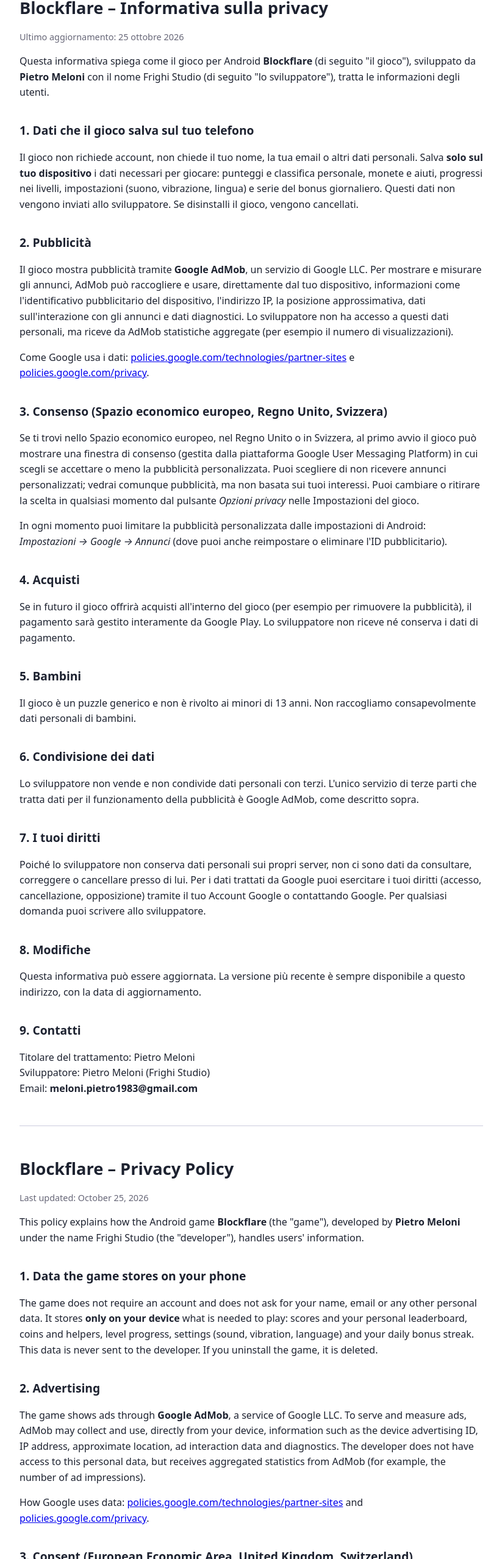
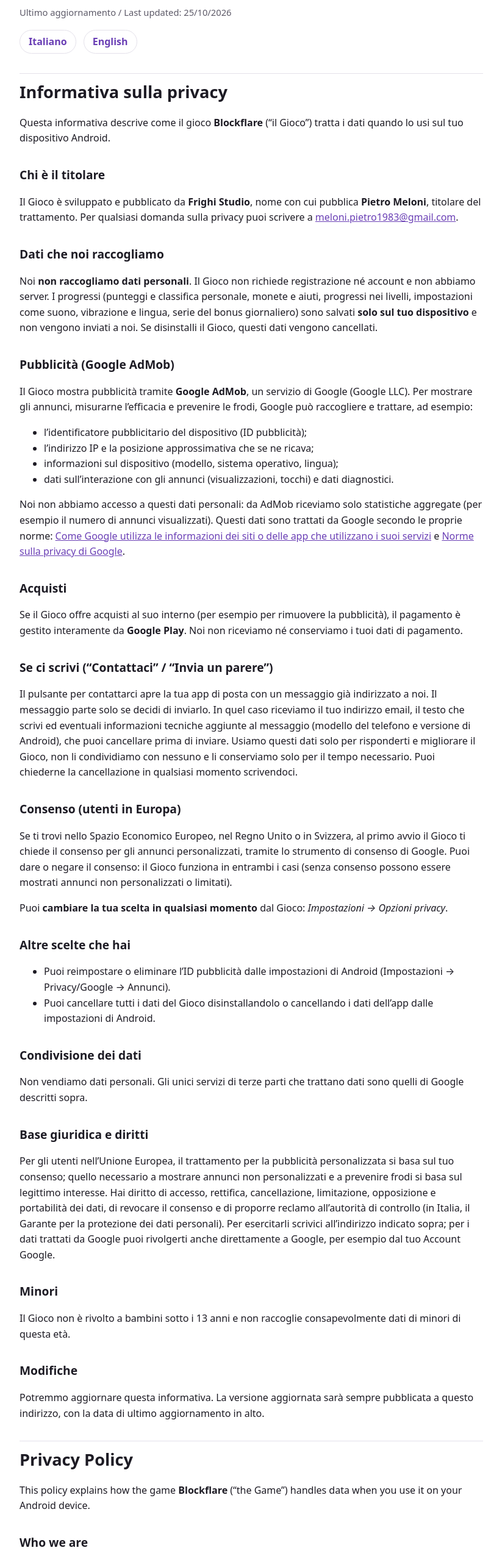
Before and after one commit to Frighi83/blockflare-privacy, a plain HTML site: page index.html in a window 1280 px wide. Shown: the part 81-2638 px from the top of the page at 61% size, without its empty margins (228-1051 px from the left). Drawn offline with Linux system fonts and the light colour scheme.

Commit message:
Update index.html

```diff
--- a/index.html
+++ b/index.html
@@ -3,95 +3,125 @@
 <head>
 <meta charset="utf-8">
 <meta name="viewport" content="width=device-width, initial-scale=1">
-<title>Blockflare – Privacy Policy / Informativa sulla privacy</title>
+<title>Blockflare – Informativa privacy / Privacy Policy</title>
 <style>
-  body { font-family: system-ui, -apple-system, "Segoe UI", Roboto, sans-serif; line-height: 1.6; max-width: 760px; margin: 0 auto; padding: 24px 16px 64px; color: #1d2230; background: #fff; }
-  h1 { font-size: 1.7rem; margin-bottom: 0.2em; }
-  h2 { font-size: 1.2rem; margin-top: 1.8em; }
-  nav a { margin-right: 14px; font-weight: 600; }
-  hr { margin: 48px 0; border: 0; border-top: 1px solid #ccd; }
-  .muted { color: #667; font-size: 0.9rem; }
+  :root { --bg:#ffffff; --fg:#1d1b24; --muted:#5d5a68; --line:#e4e1ea; --accent:#6a3fb5; }
+  @media (prefers-color-scheme: dark) { :root { --bg:#120d1c; --fg:#ece8f4; --muted:#a8a2b6; --line:#2c2440; --accent:#c6a8ff; } }
+  body { background:var(--bg); color:var(--fg); font:16px/1.6 system-ui, -apple-system, "Segoe UI", Roboto, sans-serif; margin:0; }
+  main { max-width:760px; margin:0 auto; padding:32px 16px 64px; }
+  h1 { font-size:1.7rem; margin:0 0 4px; }
+  h2 { font-size:1.2rem; margin:32px 0 8px; }
+  p, li { color:var(--fg); }
+  .muted { color:var(--muted); font-size:.92rem; }
+  nav { margin:16px 0 8px; display:flex; gap:12px; }
+  nav a { color:var(--accent); font-weight:600; text-decoration:none; border:1px solid var(--line); padding:6px 14px; border-radius:999px; }
+  section { border-top:1px solid var(--line); margin-top:32px; padding-top:8px; }
+  a { color:var(--accent); }
 </style>
 </head>
 <body>
+<main>
+  <h1>Blockflare</h1>
+  <p class="muted">Ultimo aggiornamento / Last updated: 25/10/2026</p>
+  <nav><a href="#it">Italiano</a><a href="#en">English</a></nav>
 
-<nav><a href="#it">Italiano</a> <a href="#en">English</a></nav>
+  <section id="it" lang="it">
+    <h1>Informativa sulla privacy</h1>
+    <p>Questa informativa descrive come il gioco <strong>Blockflare</strong> (“il Gioco”) tratta i dati quando lo usi sul tuo dispositivo Android.</p>
 
-<!-- ===================== ITALIANO ===================== -->
-<section id="it" lang="it">
-<h1>Blockflare – Informativa sulla privacy</h1>
-<p class="muted">Ultimo aggiornamento: 25 ottobre 2026</p>
+    <h2>Chi è il titolare</h2>
+    <p>Il Gioco è sviluppato e pubblicato da <strong>Frighi Studio</strong>, nome con cui pubblica <strong>Pietro Meloni</strong>, titolare del trattamento. Per qualsiasi domanda sulla privacy puoi scrivere a <a href="mailto:meloni.pietro1983@gmail.com">meloni.pietro1983@gmail.com</a>.</p>
 
-<p>Questa informativa spiega come il gioco per Android <strong>Blockflare</strong> (di seguito "il gioco"), sviluppato da <strong>Pietro Meloni</strong> con il nome Frighi Studio (di seguito "lo sviluppatore"), tratta le informazioni degli utenti.</p>
+    <h2>Dati che noi raccogliamo</h2>
+    <p>Noi <strong>non raccogliamo dati personali</strong>. Il Gioco non richiede registrazione né account e non abbiamo server. I progressi (punteggi e classifica personale, monete e aiuti, progressi nei livelli, impostazioni come suono, vibrazione e lingua, serie del bonus giornaliero) sono salvati <strong>solo sul tuo dispositivo</strong> e non vengono inviati a noi. Se disinstalli il Gioco, questi dati vengono cancellati.</p>
 
-<h2>1. Dati che il gioco salva sul tuo telefono</h2>
-<p>Il gioco non richiede account, non chiede il tuo nome, la tua email o altri dati personali. Salva <strong>solo sul tuo dispositivo</strong> i dati necessari per giocare: punteggi e classifica personale, monete e aiuti, progressi nei livelli, impostazioni (suono, vibrazione, lingua) e serie del bonus giornaliero. Questi dati non vengono inviati allo sviluppatore. Se disinstalli il gioco, vengono cancellati.</p>
+    <h2>Pubblicità (Google AdMob)</h2>
+    <p>Il Gioco mostra pubblicità tramite <strong>Google AdMob</strong>, un servizio di Google (Google LLC). Per mostrare gli annunci, misurarne l’efficacia e prevenire le frodi, Google può raccogliere e trattare, ad esempio:</p>
+    <ul>
+      <li>l’identificatore pubblicitario del dispositivo (ID pubblicità);</li>
+      <li>l’indirizzo IP e la posizione approssimativa che se ne ricava;</li>
+      <li>informazioni sul dispositivo (modello, sistema operativo, lingua);</li>
+      <li>dati sull’interazione con gli annunci (visualizzazioni, tocchi) e dati diagnostici.</li>
+    </ul>
+    <p>Noi non abbiamo accesso a questi dati personali: da AdMob riceviamo solo statistiche aggregate (per esempio il numero di annunci visualizzati). Questi dati sono trattati da Google secondo le proprie norme: <a href="https://policies.google.com/technologies/partner-sites">Come Google utilizza le informazioni dei siti o delle app che utilizzano i suoi servizi</a> e <a href="https://policies.google.com/privacy">Norme sulla privacy di Google</a>.</p>
 
-<h2>2. Pubblicità</h2>
-<p>Il gioco mostra pubblicità tramite <strong>Google AdMob</strong>, un servizio di Google LLC. Per mostrare e misurare gli annunci, AdMob può raccogliere e usare, direttamente dal tuo dispositivo, informazioni come l'identificativo pubblicitario del dispositivo, l'indirizzo IP, la posizione approssimativa, dati sull'interazione con gli annunci e dati diagnostici. Lo sviluppatore non ha accesso a questi dati personali, ma riceve da AdMob statistiche aggregate (per esempio il numero di visualizzazioni).</p>
-<p>Come Google usa i dati: <a href="https://policies.google.com/technologies/partner-sites">policies.google.com/technologies/partner-sites</a> e <a href="https://policies.google.com/privacy">policies.google.com/privacy</a>.</p>
+    <h2>Acquisti</h2>
+    <p>Se il Gioco offre acquisti al suo interno (per esempio per rimuovere la pubblicità), il pagamento è gestito interamente da <strong>Google Play</strong>. Noi non riceviamo né conserviamo i tuoi dati di pagamento.</p>
 
-<h2>3. Consenso (Spazio economico europeo, Regno Unito, Svizzera)</h2>
-<p>Se ti trovi nello Spazio economico europeo, nel Regno Unito o in Svizzera, al primo avvio il gioco può mostrare una finestra di consenso (gestita dalla piattaforma Google User Messaging Platform) in cui scegli se accettare o meno la pubblicità personalizzata. Puoi scegliere di non ricevere annunci personalizzati; vedrai comunque pubblicità, ma non basata sui tuoi interessi. Puoi cambiare o ritirare la scelta in qualsiasi momento dal pulsante <em>Opzioni privacy</em> nelle Impostazioni del gioco.</p>
-<p>In ogni momento puoi limitare la pubblicità personalizzata dalle impostazioni di Android: <em>Impostazioni → Google → Annunci</em> (dove puoi anche reimpostare o eliminare l'ID pubblicitario).</p>
+    <h2>Se ci scrivi (“Contattaci” / “Invia un parere”)</h2>
+    <p>Il pulsante per contattarci apre la tua app di posta con un messaggio già indirizzato a noi. Il messaggio parte solo se decidi di inviarlo. In quel caso riceviamo il tuo indirizzo email, il testo che scrivi ed eventuali informazioni tecniche aggiunte al messaggio (modello del telefono e versione di Android), che puoi cancellare prima di inviare. Usiamo questi dati solo per risponderti e migliorare il Gioco, non li condividiamo con nessuno e li conserviamo solo per il tempo necessario. Puoi chiederne la cancellazione in qualsiasi momento scrivendoci.</p>
 
-<h2>4. Acquisti</h2>
-<p>Se in futuro il gioco offrirà acquisti all'interno del gioco (per esempio per rimuovere la pubblicità), il pagamento sarà gestito interamente da Google Play. Lo sviluppatore non riceve né conserva i dati di pagamento.</p>
+    <h2>Consenso (utenti in Europa)</h2>
+    <p>Se ti trovi nello Spazio Economico Europeo, nel Regno Unito o in Svizzera, al primo avvio il Gioco ti chiede il consenso per gli annunci personalizzati, tramite lo strumento di consenso di Google. Puoi dare o negare il consenso: il Gioco funziona in entrambi i casi (senza consenso possono essere mostrati annunci non personalizzati o limitati).</p>
+    <p>Puoi <strong>cambiare la tua scelta in qualsiasi momento</strong> dal Gioco: <em>Impostazioni → Opzioni privacy</em>.</p>
 
-<h2>5. Bambini</h2>
-<p>Il gioco è un puzzle generico e non è rivolto ai minori di 13 anni. Non raccogliamo consapevolmente dati personali di bambini.</p>
+    <h2>Altre scelte che hai</h2>
+    <ul>
+      <li>Puoi reimpostare o eliminare l’ID pubblicità dalle impostazioni di Android (Impostazioni → Privacy/Google → Annunci).</li>
+      <li>Puoi cancellare tutti i dati del Gioco disinstallandolo o cancellando i dati dell’app dalle impostazioni di Android.</li>
+    </ul>
 
-<h2>6. Condivisione dei dati</h2>
-<p>Lo sviluppatore non vende e non condivide dati personali con terzi. L'unico servizio di terze parti che tratta dati per il funzionamento della pubblicità è Google AdMob, come descritto sopra.</p>
+    <h2>Condivisione dei dati</h2>
+    <p>Non vendiamo dati personali. Gli unici servizi di terze parti che trattano dati sono quelli di Google descritti sopra.</p>
 
-<h2>7. I tuoi diritti</h2>
-<p>Poiché lo sviluppatore non conserva dati personali sui propri server, non ci sono dati da consultare, correggere o cancellare presso di lui. Per i dati trattati da Google puoi esercitare i tuoi diritti (accesso, cancellazione, opposizione) tramite il tuo Account Google o contattando Google. Per qualsiasi domanda puoi scrivere allo sviluppatore.</p>
+    <h2>Base giuridica e diritti</h2>
+    <p>Per gli utenti nell’Unione Europea, il trattamento per la pubblicità personalizzata si basa sul tuo consenso; quello necessario a mostrare annunci non personalizzati e a prevenire frodi si basa sul legittimo interesse. Hai diritto di accesso, rettifica, cancellazione, limitazione, opposizione e portabilità dei dati, di revocare il consenso e di proporre reclamo all’autorità di controllo (in Italia, il Garante per la protezione dei dati personali). Per esercitarli scrivici all’indirizzo indicato sopra; per i dati trattati da Google puoi rivolgerti anche direttamente a Google, per esempio dal tuo Account Google.</p>
 
-<h2>8. Modifiche</h2>
-<p>Questa informativa può essere aggiornata. La versione più recente è sempre disponibile a questo indirizzo, con la data di aggiornamento.</p>
+    <h2>Minori</h2>
+    <p>Il Gioco non è rivolto a bambini sotto i 13 anni e non raccoglie consapevolmente dati di minori di questa età.</p>
 
-<h2>9. Contatti</h2>
-<p>Titolare del trattamento: Pietro Meloni<br>Sviluppatore: Pietro Meloni (Frighi Studio)<br>Email: <strong>meloni.pietro1983@gmail.com</strong></p>
-</section>
+    <h2>Modifiche</h2>
+    <p>Potremmo aggiornare questa informativa. La versione aggiornata sarà sempre pubblicata a questo indirizzo, con la data di ultimo aggiornamento in alto.</p>
+  </section>
 
-<hr>
+  <section id="en" lang="en">
+    <h1>Privacy Policy</h1>
+    <p>This policy explains how the game <strong>Blockflare</strong> (“the Game”) handles data when you use it on your Android device.</p>
 
-<!-- ===================== ENGLISH ===================== -->
-<section id="en" lang="en">
-<h1>Blockflare – Privacy Policy</h1>
-<p class="muted">Last updated: October 25, 2026</p>
+    <h2>Who we are</h2>
+    <p>The Game is developed and published by <strong>Frighi Studio</strong>, the publishing name of <strong>Pietro Meloni</strong>, who is the data controller. For any privacy question, contact <a href="mailto:meloni.pietro1983@gmail.com">meloni.pietro1983@gmail.com</a>.</p>
 
-<p>This policy explains how the Android game <strong>Blockflare</strong> (the "game"), developed by <strong>Pietro Meloni</strong> under the name Frighi Studio (the "developer"), handles users' information.</p>
+    <h2>Data we collect</h2>
+    <p>We <strong>do not collect personal data</strong>. The Game requires no sign-up or account and we have no servers. Your progress (scores and personal leaderboard, coins and helpers, level progress, settings such as sound, vibration and language, daily bonus streak) is stored <strong>only on your device</strong> and is never sent to us. Uninstalling the Game deletes this data.</p>
 
-<h2>1. Data the game stores on your phone</h2>
-<p>The game does not require an account and does not ask for your name, email or any other personal data. It stores <strong>only on your device</strong> what is needed to play: scores and your personal leaderboard, coins and helpers, level progress, settings (sound, vibration, language) and your daily bonus streak. This data is never sent to the developer. If you uninstall the game, it is deleted.</p>
+    <h2>Advertising (Google AdMob)</h2>
+    <p>The Game shows ads through <strong>Google AdMob</strong>, a Google service (Google LLC). To serve ads, measure their performance and prevent fraud, Google may collect and process, for example:</p>
+    <ul>
+      <li>your device’s advertising ID;</li>
+      <li>your IP address and the approximate location derived from it;</li>
+      <li>device information (model, operating system, language);</li>
+      <li>ad interaction data (impressions, taps) and diagnostic data.</li>
+    </ul>
+    <p>We do not have access to this personal data: AdMob only gives us aggregated statistics (for example, the number of ad impressions). Google processes this data under its own policies: <a href="https://policies.google.com/technologies/partner-sites">How Google uses information from sites or apps that use our services</a> and the <a href="https://policies.google.com/privacy">Google Privacy Policy</a>.</p>
 
-<h2>2. Advertising</h2>
-<p>The game shows ads through <strong>Google AdMob</strong>, a service of Google LLC. To serve and measure ads, AdMob may collect and use, directly from your device, information such as the device advertising ID, IP address, approximate location, ad interaction data and diagnostics. The developer does not have access to this personal data, but receives aggregated statistics from AdMob (for example, the number of ad impressions).</p>
-<p>How Google uses data: <a href="https://policies.google.com/technologies/partner-sites">policies.google.com/technologies/partner-sites</a> and <a href="https://policies.google.com/privacy">policies.google.com/privacy</a>.</p>
+    <h2>Purchases</h2>
+    <p>If the Game offers in-app purchases (for example to remove ads), payment is handled entirely by <strong>Google Play</strong>. We do not receive or store your payment details.</p>
 
-<h2>3. Consent (European Economic Area, United Kingdom, Switzerland)</h2>
-<p>If you are in the European Economic Area, the United Kingdom or Switzerland, the game may show a consent form on first launch (provided by Google's User Messaging Platform) where you choose whether to accept personalized ads. You can decline personalized ads; you will still see ads, but not based on your interests. You can change or withdraw your choice at any time with the <em>Privacy options</em> button in the game's Settings.</p>
-<p>At any time you can limit personalized advertising in your Android settings: <em>Settings → Google → Ads</em> (where you can also reset or delete your advertising ID).</p>
+    <h2>If you write to us (“Contact us” / “Send feedback”)</h2>
+    <p>The contact button opens your email app with a message already addressed to us. Nothing is sent unless you choose to send it. If you do, we receive your email address, the text you write and any technical details added to the message (phone model and Android version), which you can delete before sending. We use this data only to reply to you and improve the Game, we do not share it with anyone and we keep it only as long as needed. You can ask us to delete it at any time.</p>
 
-<h2>4. Purchases</h2>
-<p>If the game later offers in-app purchases (for example to remove ads), payment will be handled entirely by Google Play. The developer does not receive or store payment details.</p>
+    <h2>Consent (users in Europe)</h2>
+    <p>If you are in the European Economic Area, the UK or Switzerland, the Game asks for your consent to personalized ads on first launch, using Google’s consent tool. You can accept or decline: the Game works either way (without consent, non-personalized or limited ads may be shown).</p>
+    <p>You can <strong>change your choice at any time</strong> in the Game: <em>Settings → Privacy options</em>.</p>
 
-<h2>5. Children</h2>
-<p>The game is a general-audience puzzle game and is not directed to children under 13. We do not knowingly collect personal data from children.</p>
+    <h2>Other choices</h2>
+    <ul>
+      <li>You can reset or delete your advertising ID in Android settings (Settings → Privacy/Google → Ads).</li>
+      <li>You can delete all Game data by uninstalling it or clearing the app’s data in Android settings.</li>
+    </ul>
 
-<h2>6. Data sharing</h2>
-<p>The developer does not sell or share personal data with third parties. The only third-party service that processes data for advertising is Google AdMob, as described above.</p>
+    <h2>Data sharing</h2>
+    <p>We do not sell personal data. The only third-party services that process data are the Google services described above.</p>
 
-<h2>7. Your rights</h2>
-<p>Because the developer does not keep personal data on its own servers, there is no data to access, correct or delete with the developer. For data processed by Google, you can exercise your rights (access, deletion, objection) through your Google Account or by contacting Google. You can write to the developer with any question.</p>
+    <h2>Legal basis and your rights</h2>
+    <p>For users in the European Union, processing for personalized advertising is based on your consent; processing needed to show non-personalized ads and prevent fraud is based on legitimate interest. You have the right to access, rectify, erase, restrict, object to and port your data, to withdraw consent, and to lodge a complaint with a supervisory authority. To exercise them, write to the address above; for data processed by Google you can also contact Google directly, for example through your Google Account.</p>
 
-<h2>8. Changes</h2>
-<p>This policy may be updated. The latest version is always available at this address, with its update date.</p>
+    <h2>Children</h2>
+    <p>The Game is not directed at children under 13 and does not knowingly collect data from children under that age.</p>
 
-<h2>9. Contact</h2>
-<p>Data controller: Pietro Meloni<br>Developer: Pietro Meloni (Frighi Studio)<br>Email: <strong>meloni.pietro1983@gmail.com</strong></p>
-</section>
-
+    <h2>Changes</h2>
+    <p>We may update this policy. The current version will always be published at this address, with the last-updated date at the top.</p>
+  </section>
+</main>
 </body>
 </html>
```
